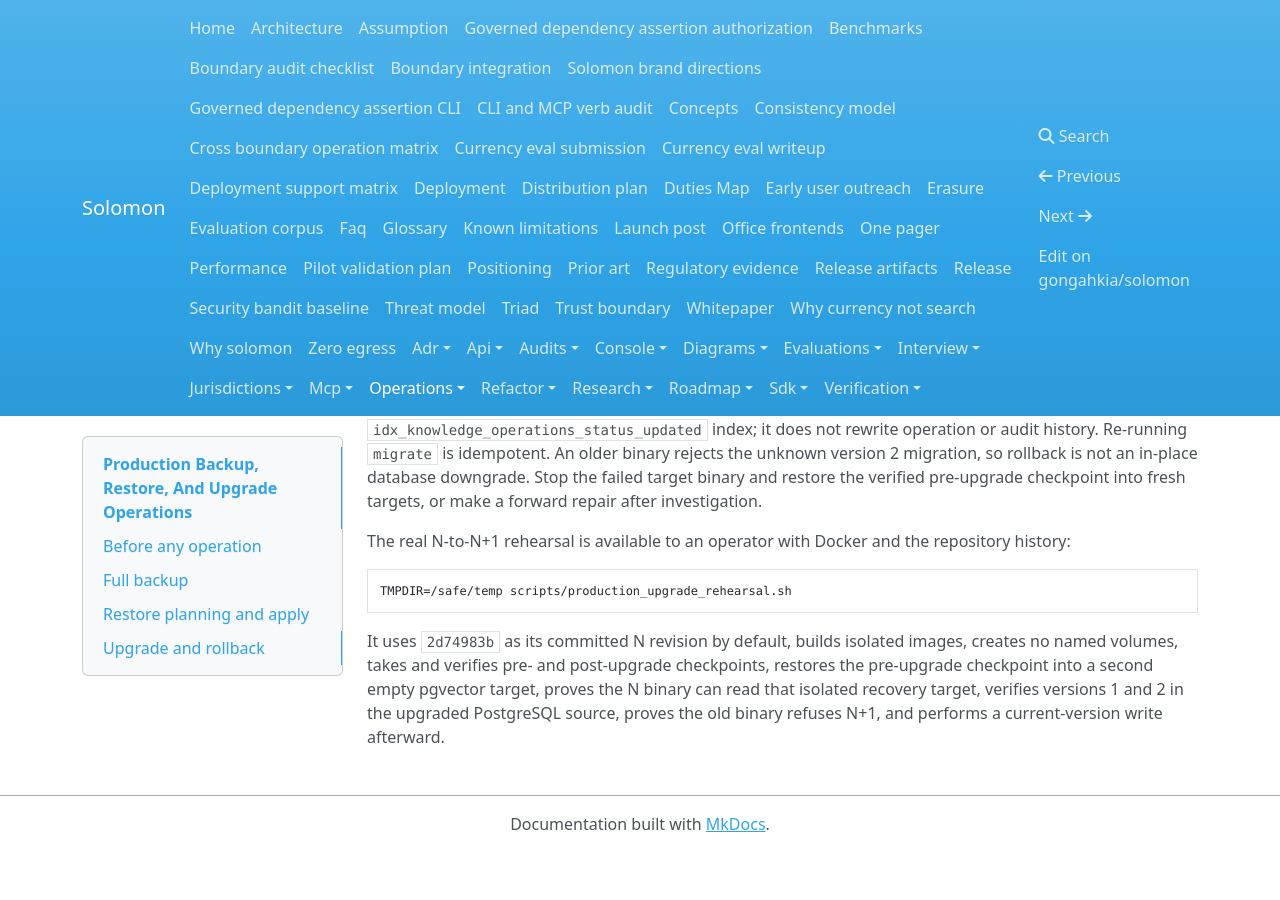
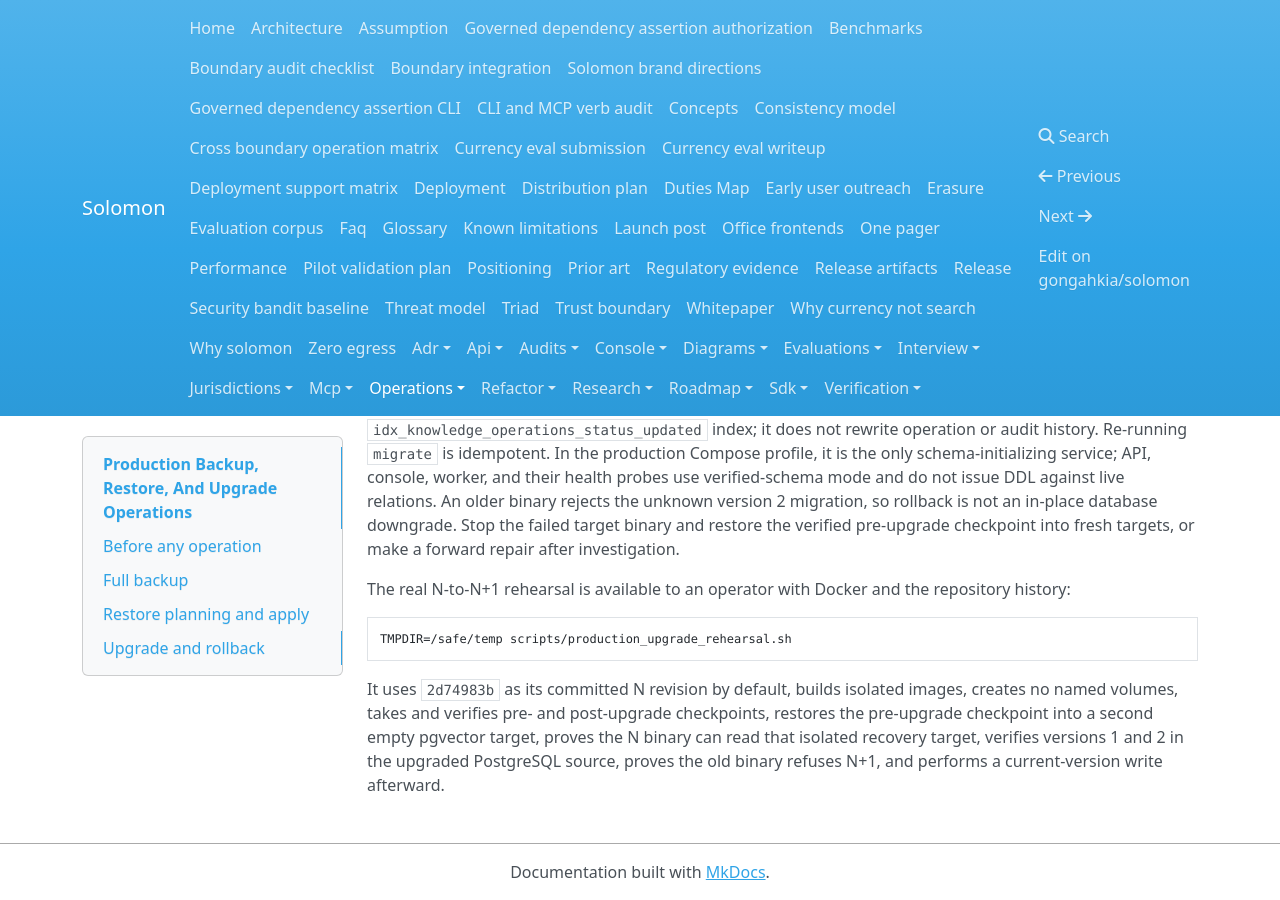
Before and after one commit to gongahkia/solomon, an MkDocs documentation site: the page built from docs/operations/production-backup-restore.md, in a window 1280 px wide and 900 px high, scrolled down 2921 px. Built offline with MkDocs 1.6.1, drawn with Linux system fonts in a browser that asks for light colours; nearby versions of some CDN libraries; before the commit the page ends 3773 px from its top, so only the background shows below that.

Commit message:
fix: isolate production schema initialization
(cherry picked from commit 46bf4e0e0866785c6900cb27f6edf7917f7436a5)

```diff
--- a/docs/operations/production-backup-restore.md
+++ b/docs/operations/production-backup-restore.md
@@ -133,9 +133,10 @@ solomon worker --once
 
 PostgreSQL migrations serialize on an advisory lock. The operation-store 2 migration adds the
 `idx_knowledge_operations_status_updated` index; it does not rewrite operation or audit history. Re-running
-`migrate` is idempotent. An older binary rejects the unknown version 2 migration, so rollback is not an in-place
-database downgrade. Stop the failed target binary and restore the verified pre-upgrade checkpoint into fresh targets,
-or make a forward repair after investigation.
+`migrate` is idempotent. In the production Compose profile, it is the only schema-initializing service; API, console,
+worker, and their health probes use verified-schema mode and do not issue DDL against live relations. An older binary
+rejects the unknown version 2 migration, so rollback is not an in-place database downgrade. Stop the failed target
+binary and restore the verified pre-upgrade checkpoint into fresh targets, or make a forward repair after investigation.
 
 The real N-to-N+1 rehearsal is available to an operator with Docker and the repository history:
 
```
Also changed, not shown: README.md (+10 -3 lines), docs/adr/0011-production-operations-profile.md (+4 -0 lines), 1 other file.
